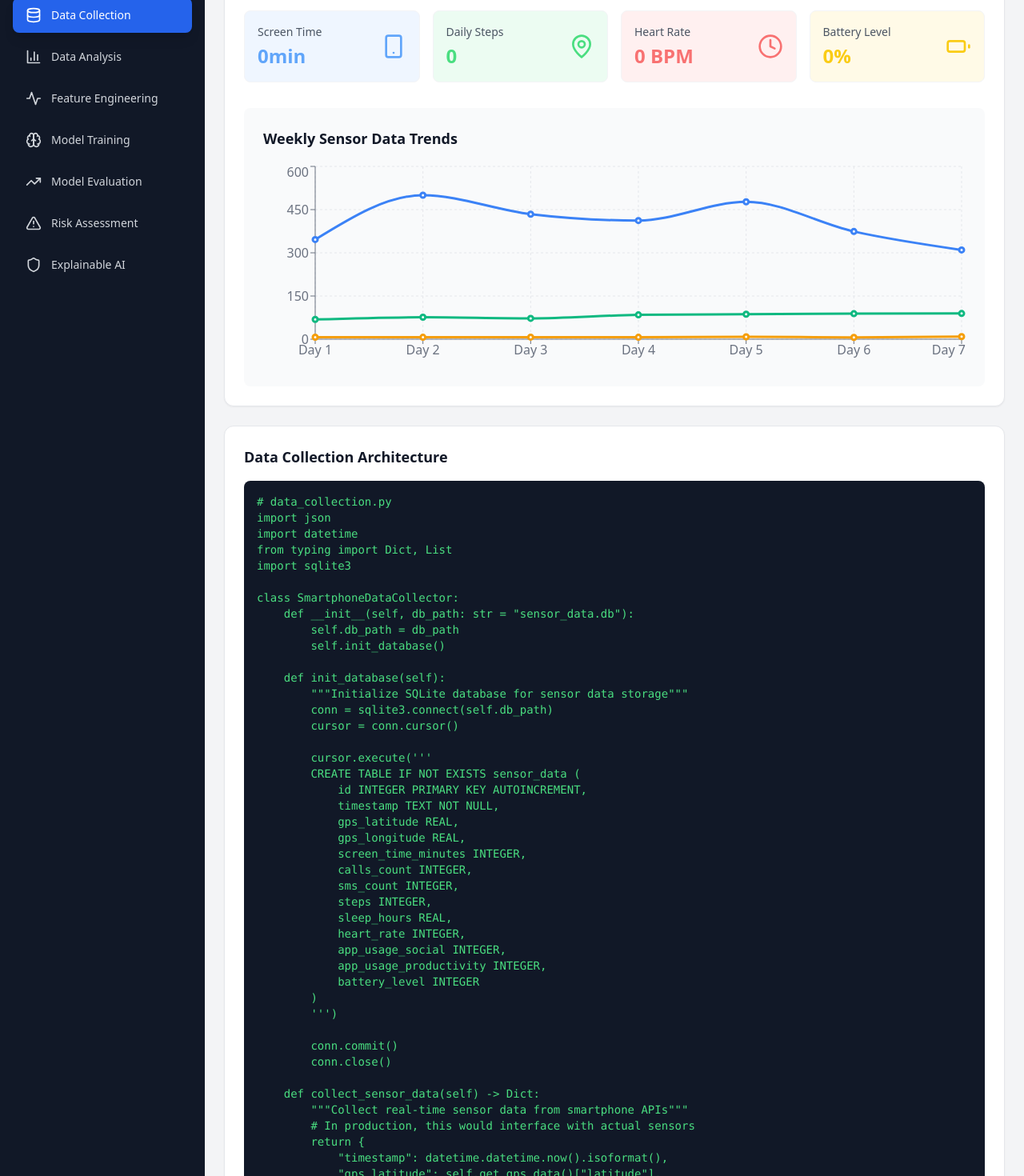
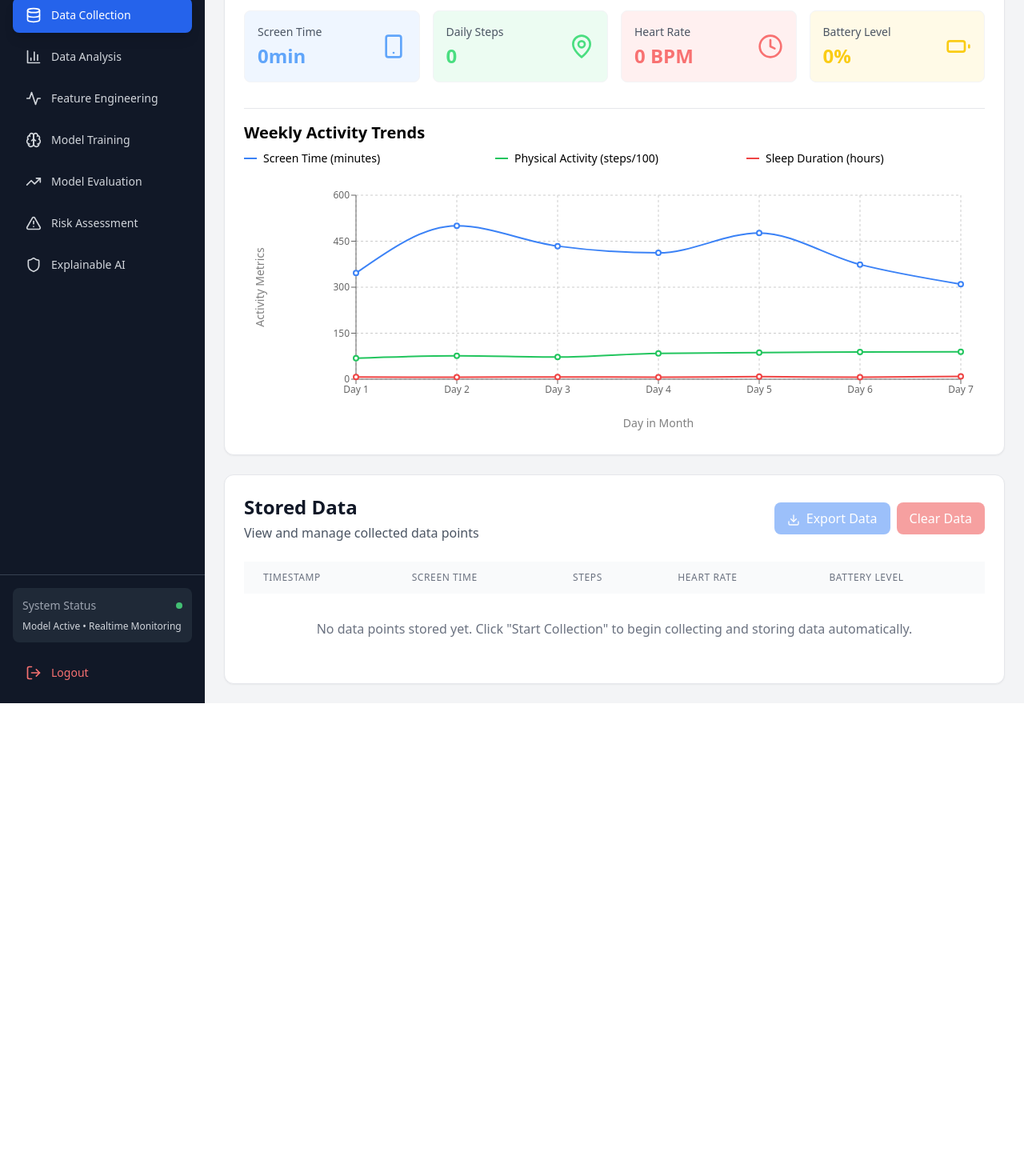
Before and after one commit to Aditya08110/-MentalHealthPrediction-, a React (Vite) app: page /dashboard/data in a window 1280 px wide. Shown: the part 120-1590 px from the top of the page at 80% size. After the commit the page ends 999 px from the top, so only its background shows below. Built offline with nearby package versions, Linux system fonts and the light colour scheme; sample sign-in values are in the browser's storage.

Commit message:
Added login functionality, improved data collection visualization, and fixed chart layout

```diff
--- a/src/components/DataCollection.tsx
+++ b/src/components/DataCollection.tsx
@@ -1,6 +1,6 @@
 import React, { useState, useEffect } from 'react';
-import { Smartphone, Wifi, MapPin, Clock, Battery } from 'lucide-react';
-import { LineChart, Line, XAxis, YAxis, CartesianGrid, Tooltip, ResponsiveContainer } from 'recharts';
+import { Smartphone, MapPin, Clock, Battery, Download } from 'lucide-react';
+import { LineChart, Line, XAxis, YAxis, CartesianGrid, Tooltip, ResponsiveContainer, Label } from 'recharts';
 import { generateMockSensorData } from '../utils/mockData';
 import { SensorData } from '../types';
 
@@ -8,26 +8,64 @@ const DataCollection: React.FC = () => {
   const [isCollecting, setIsCollecting] = useState(false);
   const [sensorData, setSensorData] = useState<SensorData[]>([]);
   const [realtimeData, setRealtimeData] = useState<Partial<SensorData>>({});
+  const [storedData, setStoredData] = useState<SensorData[]>([]);
 
   useEffect(() => {
     const data = generateMockSensorData(7);
     setSensorData(data);
+    // Load stored data from localStorage on component mount
+    const savedData = localStorage.getItem('collectedSensorData');
+    if (savedData) {
+      setStoredData(JSON.parse(savedData));
+    }
   }, []);
 
   useEffect(() => {
     if (isCollecting) {
       const interval = setInterval(() => {
-        setRealtimeData({
+        const newData = {
+          timestamp: new Date().toISOString(),
           screen_time_minutes: Math.floor(Math.random() * 600),
           steps: Math.floor(Math.random() * 12000),
           heart_rate: Math.floor(70 + Math.random() * 20),
           battery_level: Math.floor(Math.random() * 100),
-        });
-      }, 2000);
+          gps_latitude: 40.7128 + (Math.random() - 0.5) * 0.1,
+          gps_longitude: -74.0060 + (Math.random() - 0.5) * 0.1,
+          calls_count: Math.floor(Math.random() * 10),
+          sms_count: Math.floor(Math.random() * 20),
+          app_usage_social: Math.floor(60 + Math.random() * 120),
+          app_usage_productivity: Math.floor(30 + Math.random() * 60),
+          sleep_hours: 6 + Math.random() * 3,
+        };
+        setRealtimeData(newData);
+
+        // Automatically save the data point
+        const updatedStoredData = [...storedData, newData as SensorData];
+        setStoredData(updatedStoredData);
+        localStorage.setItem('collectedSensorData', JSON.stringify(updatedStoredData));
+      }, 2000); // Collecting data every 2 seconds
 
       return () => clearInterval(interval);
     }
-  }, [isCollecting]);
+  }, [isCollecting, storedData]);
+
+  const handleExportData = () => {
+    const dataStr = JSON.stringify(storedData, null, 2);
+    const dataBlob = new Blob([dataStr], { type: 'application/json' });
+    const url = URL.createObjectURL(dataBlob);
+    const link = document.createElement('a');
+    link.href = url;
+    link.download = 'sensor_data.json';
+    document.body.appendChild(link);
+    link.click();
+    document.body.removeChild(link);
+    URL.revokeObjectURL(url);
+  };
+
+  const handleClearStoredData = () => {
+    setStoredData([]);
+    localStorage.removeItem('collectedSensorData');
+  };
 
   const sensorMetrics = [
     {
@@ -70,6 +108,7 @@ const DataCollection: React.FC = () => {
   return (
     <div className="space-y-6">
       <div className="bg-white rounded-xl shadow-sm border border-gray-200 p-6">
+        {/* Title section */}
         <div className="flex items-center justify-between mb-6">
           <div>
             <h2 className="text-2xl font-bold text-gray-900">Data Collection</h2>
@@ -87,6 +126,7 @@ const DataCollection: React.FC = () => {
           </button>
         </div>
 
+        {/* Metrics Grid */}
         <div className="grid grid-cols-1 md:grid-cols-2 lg:grid-cols-4 gap-4 mb-8">
           {sensorMetrics.map((metric, index) => {
             const Icon = metric.icon;
@@ -104,89 +144,166 @@ const DataCollection: React.FC = () => {
           })}
         </div>
 
-        <div className="bg-gray-50 rounded-lg p-6">
-          <h3 className="text-lg font-semibold text-gray-900 mb-4">Weekly Sensor Data Trends</h3>
-          <div className="h-64">
+        {/* Graph Section */}
+        <div className="space-y-4">
+          <div className="border-t pt-4">
+            <h3 className="text-xl font-semibold mb-2">Weekly Activity Trends</h3>
+            <div className="grid grid-cols-3 gap-4 mb-3">
+              <div className="flex items-center">
+                <div className="w-4 h-0.5 bg-blue-500 mr-2"></div>
+                <span className="text-sm">Screen Time (minutes)</span>
+              </div>
+              <div className="flex items-center">
+                <div className="w-4 h-0.5 bg-green-500 mr-2"></div>
+                <span className="text-sm">Physical Activity (steps/100)</span>
+              </div>
+              <div className="flex items-center">
+                <div className="w-4 h-0.5 bg-red-500 mr-2"></div>
+                <span className="text-sm">Sleep Duration (hours)</span>
+              </div>
+            </div>
+          </div>
+
+          {/* Chart Container */}
+          <div className="h-80">
             <ResponsiveContainer width="100%" height="100%">
-              <LineChart data={chartData}>
-                <CartesianGrid strokeDasharray="3 3" stroke="#e5e7eb" />
-                <XAxis dataKey="day" stroke="#6b7280" />
-                <YAxis stroke="#6b7280" />
+              <LineChart data={chartData} margin={{ top: 20, right: 30, left: 80, bottom: 40 }}>
+                <CartesianGrid strokeDasharray="3 3" />
+                <XAxis
+                  dataKey="day"
+                  tick={{ fontSize: 12 }}
+                >
+                  <Label
+                    value="Day in Month"
+                    position="bottom"
+                    offset={20}
+                    style={{ fontSize: 14 }}
+                  />
+                </XAxis>
+                <YAxis
+                  tick={{ fontSize: 12 }}
+                >
+                  <Label
+                    value="Activity Metrics"
+                    angle={-90}
+                    position="insideLeft"
+                    offset={-60}  // Adjusted offset
+                    style={{
+                      fontSize: 14,
+                      textAnchor: 'middle'
+                    }}
+                  />
+                </YAxis>
                 <Tooltip
-                  contentStyle={{
-                    backgroundColor: '#f9fafb',
-                    border: '1px solid #e5e7eb',
-                    borderRadius: '8px'
-                  }}
+                  contentStyle={{ fontSize: 12 }}
+                  labelStyle={{ fontWeight: 'bold' }}
                 />
-                <Line type="monotone" dataKey="screenTime" stroke="#3b82f6" strokeWidth={3} name="Screen Time (min)" />
-                <Line type="monotone" dataKey="steps" stroke="#10b981" strokeWidth={3} name="Steps (x100)" />
-                <Line type="monotone" dataKey="sleepHours" stroke="#f59e0b" strokeWidth={3} name="Sleep Hours" />
+                <Line
+                  type="monotone"
+                  dataKey="screenTime"
+                  stroke="#3B82F6"
+                  name="Screen Time (min)"
+                  strokeWidth={2}
+                />
+                <Line
+                  type="monotone"
+                  dataKey="steps"
+                  stroke="#22C55E"
+                  name="Steps (x100)"
+                  strokeWidth={2}
+                />
+                <Line
+                  type="monotone"
+                  dataKey="sleepHours"
+                  stroke="#EF4444"
+                  name="Sleep (hours)"
+                  strokeWidth={2}
+                />
               </LineChart>
             </ResponsiveContainer>
           </div>
         </div>
       </div>
 
+      {/* Stored Data section remains the same */}
       <div className="bg-white rounded-xl shadow-sm border border-gray-200 p-6">
-        <h3 className="text-lg font-semibold text-gray-900 mb-4">Data Collection Architecture</h3>
-        <div className="bg-gray-900 rounded-lg p-4 overflow-x-auto">
-          <pre className="text-green-400 text-sm">
-{`# data_collection.py
-import json
-import datetime
-from typing import Dict, List
-import sqlite3
+        <div className="flex items-center justify-between mb-6">
+          <div>
+            <h2 className="text-2xl font-bold text-gray-900">Stored Data</h2>
+            <p className="text-gray-600 mt-1">View and manage collected data points</p>
+            {isCollecting && (
+              <p className="text-green-500 mt-1">
+                Automatically saving data points every 2 seconds...
+              </p>
+            )}
+          </div>
+          <div className="flex gap-2">
+            <button
+              onClick={handleExportData}
+              disabled={storedData.length === 0}
+              className="px-4 py-2 rounded-lg font-medium bg-blue-500 hover:bg-blue-600 text-white transition-all duration-200 disabled:opacity-50"
+            >
+              <Download className="w-4 h-4 inline-block mr-2" />
+              Export Data
+            </button>
+            <button
+              onClick={handleClearStoredData}
+              disabled={storedData.length === 0}
+              className="px-4 py-2 rounded-lg font-medium bg-red-500 hover:bg-red-600 text-white transition-all duration-200 disabled:opacity-50"
+            >
+              Clear Data
+            </button>
+          </div>
+        </div>
 
-class SmartphoneDataCollector:
-    def __init__(self, db_path: str = "sensor_data.db"):
-        self.db_path = db_path
-        self.init_database()
-
-    def init_database(self):
-        """Initialize SQLite database for sensor data storage"""
-        conn = sqlite3.connect(self.db_path)
-        cursor = conn.cursor()
-
-        cursor.execute('''
-        CREATE TABLE IF NOT EXISTS sensor_data (
-            id INTEGER PRIMARY KEY AUTOINCREMENT,
-            timestamp TEXT NOT NULL,
-            gps_latitude REAL,
-            gps_longitude REAL,
-            screen_time_minutes INTEGER,
-            calls_count INTEGER,
-            sms_count INTEGER,
-            steps INTEGER,
-            sleep_hours REAL,
-            heart_rate INTEGER,
-            app_usage_social INTEGER,
-            app_usage_productivity INTEGER,
-            battery_level INTEGER
-        )
-        ''')
-
-        conn.commit()
-        conn.close()
-
-    def collect_sensor_data(self) -> Dict:
-        """Collect real-time sensor data from smartphone APIs"""
-        # In production, this would interface with actual sensors
-        return {
-            "timestamp": datetime.datetime.now().isoformat(),
-            "gps_latitude": self.get_gps_data()["latitude"],
-            "gps_longitude": self.get_gps_data()["longitude"],
-            "screen_time_minutes": self.get_screen_time(),
-            "calls_count": self.get_call_log_count(),
-            "sms_count": self.get_sms_count(),
-            "steps": self.get_step_count(),
-            "sleep_hours": self.get_sleep_data(),
-            "heart_rate": self.get_heart_rate(),
-            "app_usage_social": self.get_app_usage("social"),
-            "app_usage_productivity": self.get_app_usage("productivity"),
-            "battery_level": self.get_battery_level()
-        }`}
-          </pre>
+        <div className="overflow-x-auto">
+          <table className="min-w-full divide-y divide-gray-200">
+            <thead>
+              <tr>
+                <th className="px-6 py-3 bg-gray-50 text-left text-xs font-medium text-gray-500 uppercase tracking-wider">
+                  Timestamp
+                </th>
+                <th className="px-6 py-3 bg-gray-50 text-left text-xs font-medium text-gray-500 uppercase tracking-wider">
+                  Screen Time
+                </th>
+                <th className="px-6 py-3 bg-gray-50 text-left text-xs font-medium text-gray-500 uppercase tracking-wider">
+                  Steps
+                </th>
+                <th className="px-6 py-3 bg-gray-50 text-left text-xs font-medium text-gray-500 uppercase tracking-wider">
+                  Heart Rate
+                </th>
+                <th className="px-6 py-3 bg-gray-50 text-left text-xs font-medium text-gray-500 uppercase tracking-wider">
+                  Battery Level
+                </th>
+              </tr>
+            </thead>
+            <tbody className="bg-white divide-y divide-gray-200">
+              {storedData.map((data, index) => (
+                <tr key={index}>
+                  <td className="px-6 py-4 whitespace-nowrap text-sm text-gray-900">
+                    {new Date(data.timestamp).toLocaleString()}
+                  </td>
+                  <td className="px-6 py-4 whitespace-nowrap text-sm text-gray-900">
+                    {data.screen_time_minutes} min
+                  </td>
+                  <td className="px-6 py-4 whitespace-nowrap text-sm text-gray-900">
+                    {data.steps}
+                  </td>
+                  <td className="px-6 py-4 whitespace-nowrap text-sm text-gray-900">
+                    {data.heart_rate} BPM
+                  </td>
+                  <td className="px-6 py-4 whitespace-nowrap text-sm text-gray-900">
+                    {data.battery_level}%
+                  </td>
+                </tr>
+              ))}
+            </tbody>
+          </table>
+          {storedData.length === 0 && (
+            <div className="text-center py-8 text-gray-500">
+              No data points stored yet. Click "Start Collection" to begin collecting and storing data automatically.
+            </div>
+          )}
         </div>
       </div>
     </div>
@@ -194,4 +311,3 @@ class SmartphoneDataCollector:
 };
 
 export default DataCollection;
-//note:
--- a/src/components/Sidebar.tsx
+++ b/src/components/Sidebar.tsx
@@ -48,11 +48,10 @@ const Sidebar: React.FC = () => {
               <li key={item.id}>
                 <button
                   onClick={() => navigate(`/dashboard/${item.id}`)}
-                  className={`w-full flex items-center px-4 py-3 rounded-lg transition-all duration-200 ${
-                    currentPath === item.id
+                  className={`w-full flex items-center px-4 py-3 rounded-lg transition-all duration-200 ${currentPath === item.id
                       ? 'bg-blue-600 text-white shadow-lg'
                       : 'text-gray-300 hover:bg-gray-800 hover:text-white'
-                  }`}
+                    }`}
                 >
                   <Icon className="w-5 h-5 mr-3" />
                   <span className="text-sm font-medium">{item.label}</span>
```
Also changed, not shown: src/App.tsx (line endings or trailing spaces), src/components/Login.tsx (line endings or trailing spaces).
